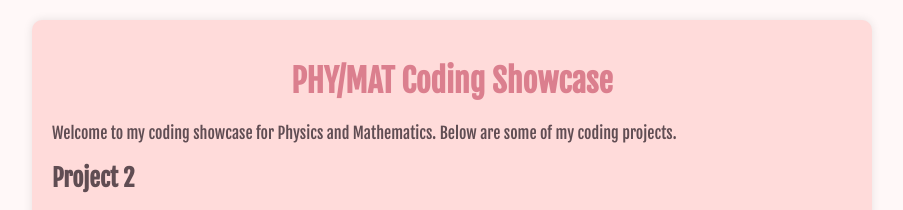
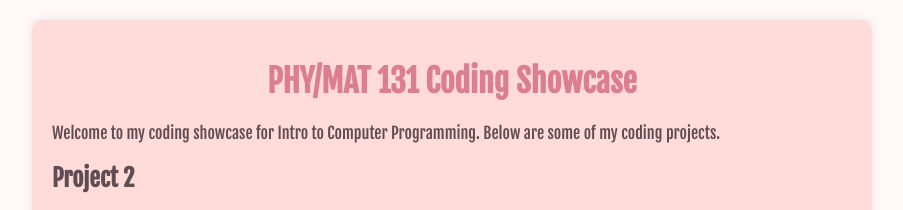
Before and after one commit to vweigel/vweigel.github.io, a plain HTML site: page index.html in a window 1280 px wide. Shown: the top 210 px of the page, without its empty margins (188-1091 px from the left). Drawn offline with Linux system fonts and the light colour scheme.

Commit message:
Update index.html

```diff
--- a/index.html
+++ b/index.html
@@ -44,8 +44,8 @@
 </head>
 <body>
     <div class="container">
-        <h1>PHY/MAT Coding Showcase</h1>
-        <p>Welcome to my coding showcase for Physics and Mathematics. Below are some of my coding projects.</p>
+        <h1>PHY/MAT 131 Coding Showcase</h1>
+        <p>Welcome to my coding showcase for Intro to Computer Programming. Below are some of my coding projects.</p>
 
         <h2>Project 2</h2>
         <div class="code-section">
```
